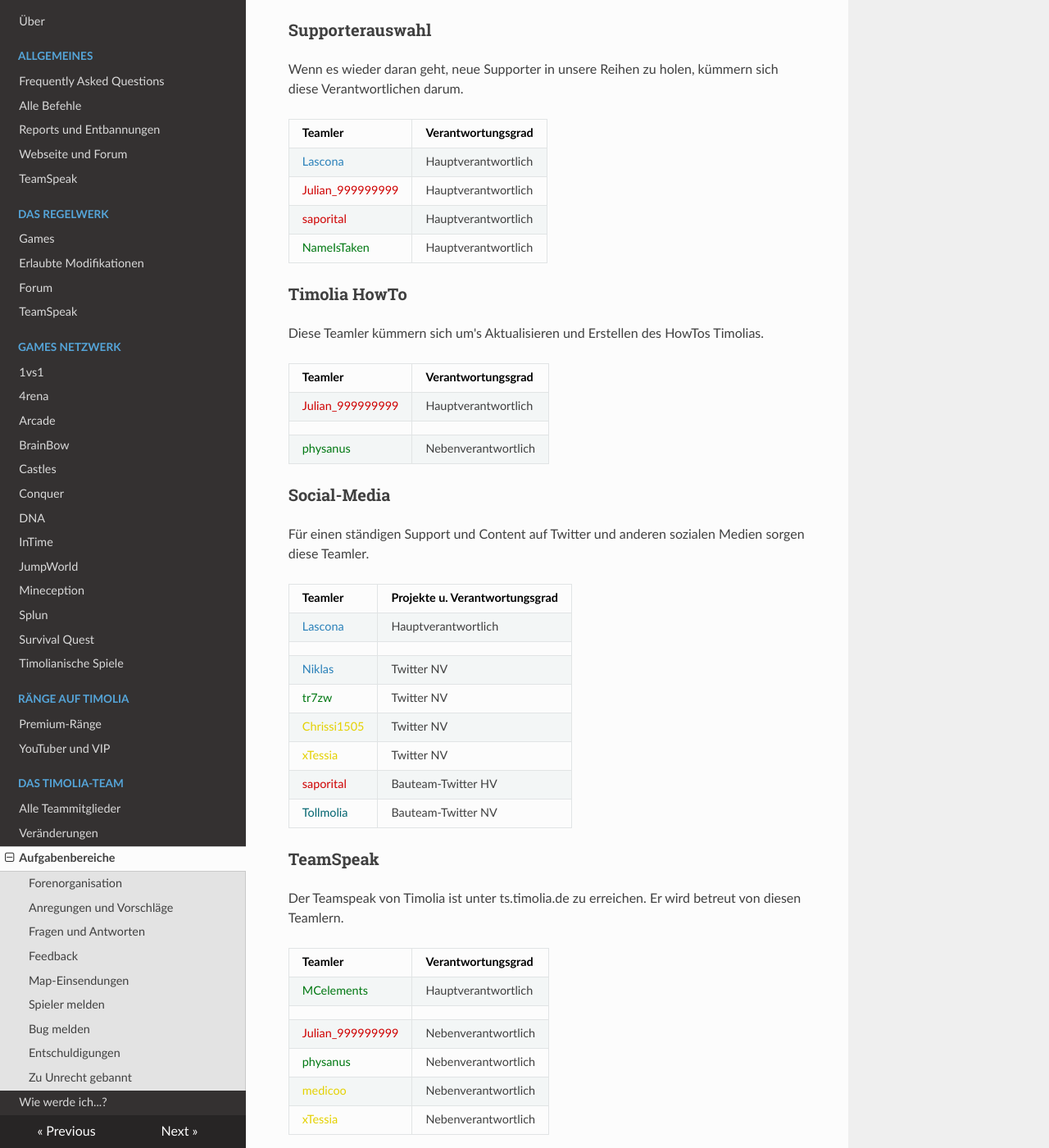
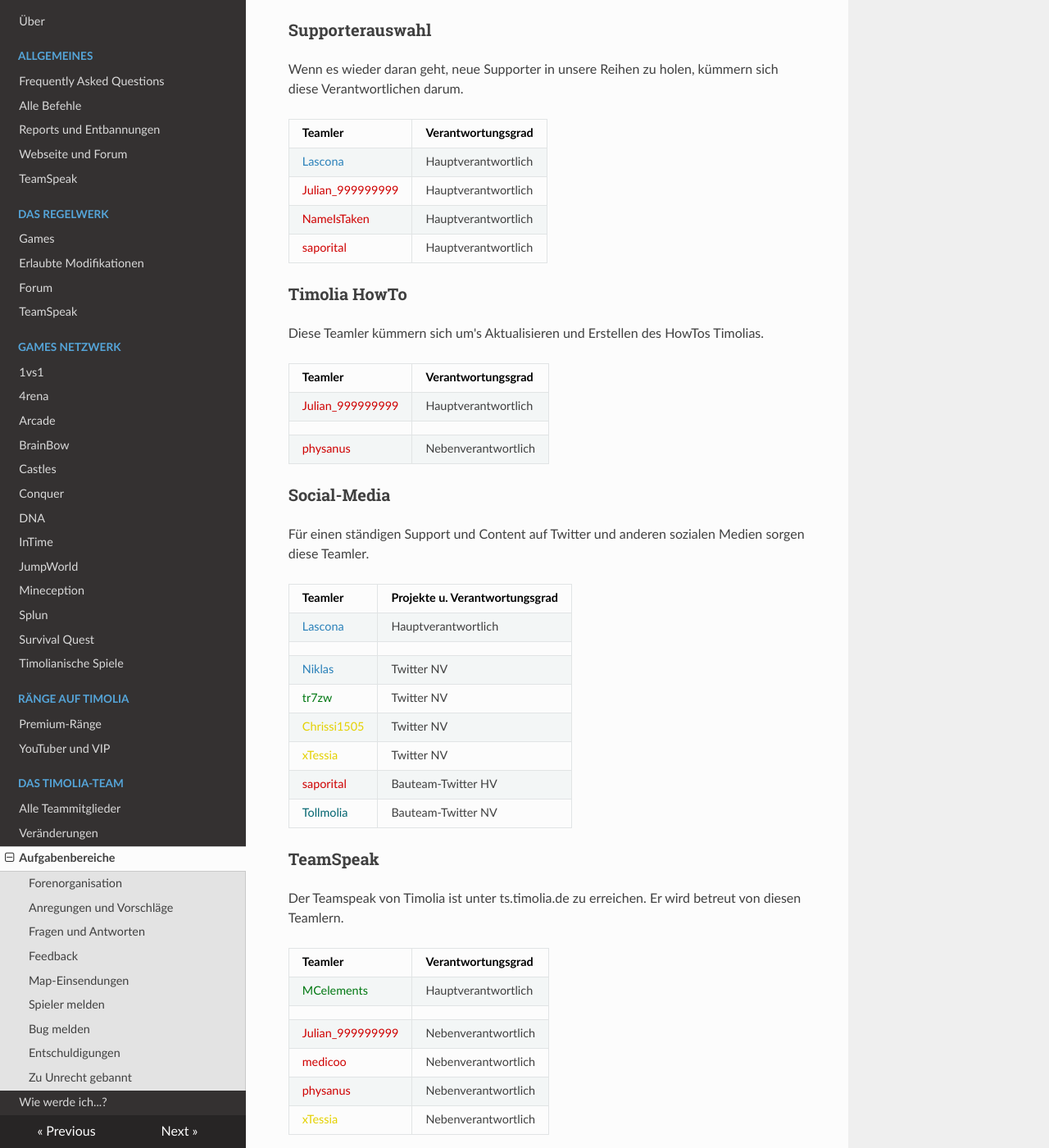
Before and after one commit to TimoliaDE/HowTo, an MkDocs documentation site: the page built from docs/team/responsibilities.md, in a window 1280 px wide and 1400 px high, scrolled down 3288 px. Shown: the whole window at 82% size. Built offline with MkDocs 1.6.1, drawn with Linux system fonts in a browser that asks for light colours; nearby versions of some CDN libraries; old or Windows-style settings are respelled for this version of MkDocs.

Commit message:
Update responsibilities.md

```diff
--- a/docs/team/responsibilities.md
+++ b/docs/team/responsibilities.md
@@ -9,7 +9,7 @@ Die Verantwortlichen für die Forenorganisation kümmern sich sowohl um den Aufb
 | ------ | ------ |
 |<span style="color:#2980b9">Lascona</span> | Hauptverantwortlich |
 | | |
-|<span style="color:#007812">NameIsTaken</span> | Nebenverantwortlich |
+|<span style="color:#CF0101">NameIsTaken</span> | Nebenverantwortlich |
 
 ### **Anregungen und Vorschläge**
 
@@ -115,8 +115,8 @@ Wenn es wieder daran geht, neue Supporter in unsere Reihen zu holen, kümmern si
 | ------ | ------ |
 |<span style="color:#2980b9">Lascona</span> | Hauptverantwortlich |
 |<span style="color:#CF0101">Julian_999999999</span> | Hauptverantwortlich |
+|<span style="color:#CF0101">NameIsTaken</span> | Hauptverantwortlich |
 |<span style="color:#CF0101">saporital</span> | Hauptverantwortlich |
-|<span style="color:#007812">NameIsTaken</span> | Hauptverantwortlich |
 
 ### **Timolia HowTo**
 Diese Teamler kümmern sich um's Aktualisieren und Erstellen des HowTos Timolias.
@@ -125,7 +125,7 @@ Diese Teamler kümmern sich um's Aktualisieren und Erstellen des HowTos Timolias
 | ------ | ------ |
 |<span style="color:#CF0101">Julian_999999999</span> | Hauptverantwortlich |
 | | |
-|<span style="color:#007812">physanus</span> | Nebenverantwortlich |
+|<span style="color:#CF0101">physanus</span> | Nebenverantwortlich |
 
 ### **Social-Media**
 Für einen ständigen Support und Content auf Twitter und anderen sozialen Medien sorgen diese Teamler.
@@ -149,8 +149,8 @@ Der Teamspeak von Timolia ist unter ts.timolia.de zu erreichen. Er wird betreut
 |<span style="color:#007812">MCelements</span> | Hauptverantwortlich |
 | | |
 |<span style="color:#CF0101">Julian_999999999</span> | Nebenverantwortlich |
-|<span style="color:#007812">physanus</span> | Nebenverantwortlich |
-|<span style="color:#E4D100">medicoo</span> | Nebenverantwortlich |
+|<span style="color:#CF0101">medicoo</span> | Nebenverantwortlich |
+|<span style="color:#CF0101">physanus</span> | Nebenverantwortlich |
 |<span style="color:#E4D100">xTessia</span> | Nebenverantwortlich |
 
 ### **Timolia Turnier Organisation**
@@ -159,7 +159,7 @@ Dieses Team entscheidet über die Turniereinstellungen bei den Freitagsturnieren
 | Teamler | Verantwortungsgrad |
 | ------ | ------ |
 |<span style="color:#2980b9">Lascona</span> | Hauptverantwortlich |
-|<span style="color:#E4D100">medicoo</span> | Hauptverantwortlich |
+|<span style="color:#CF0101">medicoo</span> | Hauptverantwortlich |
 
 ### **Broadcasts**
 Um auch ingame immer auf dem neusten Stand zu bleiben, wird sich hier um Broadcast Mitteilungen gekümmert.
@@ -186,7 +186,7 @@ Wenn sich ein YouTuber für einen Rang auf Timolia interessiert, werden die Anfr
 | Teamler | Zuständigkeit |
 | ------ | ------ |
 |<span style="color:#2980b9">Lascona</span> | Hauptverantwortlich |
-|<span style="color:#E4D100">medicoo</span> | Hauptverantwortlich |
+|<span style="color:#CF0101">medicoo</span> | Hauptverantwortlich |
 | | |
 |<span style="color:#007812">TheFeldi</span> | Nebenverantwortlich |
 |<span style="color:#E4D100">BowspamExpertDE</span> | Nebenverantwortlich |
```
